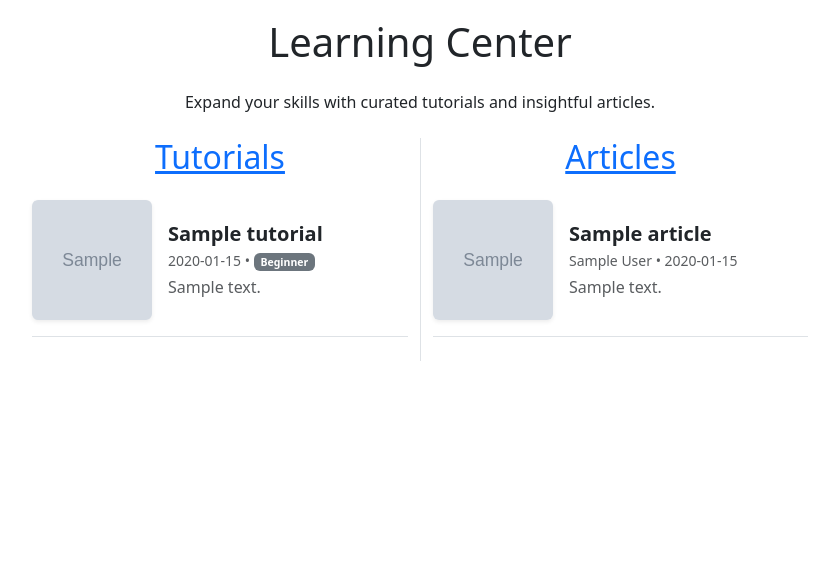
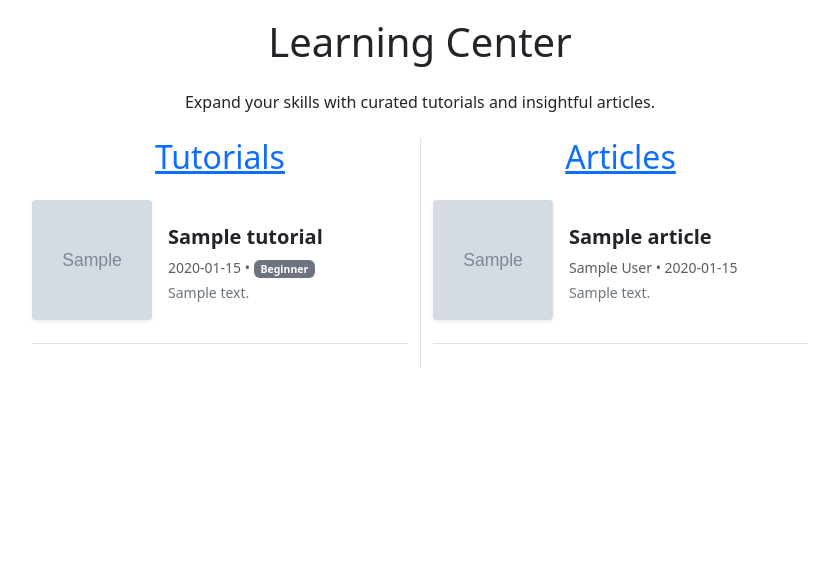
Before and after one commit to Galchov/uk-tech-insights, a Django app: page /learning/ in a window 1280 px wide. Shown: the part 137-721 px from the top of the page, without its empty margins (220-1059 px from the left). Run offline with Django 5.2, Linux system fonts and the light colour scheme; tables that the repository leaves empty hold one stand-in row (values such as "Sample post"); grey boxes marked "Sample" are stand-in pictures; some libraries are stand-ins or nearby versions.

Commit message:
:hammer: refactor: improve learning cards

```diff
--- /dev/null
+++ b/static/css/learning.css
@@ -0,0 +1,48 @@
+.card-equal {
+  height: 160px;
+  display: flex;
+  padding: 1rem 0;
+  border-bottom: 1px solid #dee2e6;
+}
+
+.card-equal .card-img {
+  width: 120px;
+  height: 120px;
+  flex-shrink: 0;
+  margin-right: 1rem;
+  display: flex;
+  align-items: center;
+  justify-content: center;
+}
+
+.card-equal .card-img img {
+  width: 100%;
+  height: 100%;
+  object-fit: cover;
+  border-radius: 0.25rem;
+  box-shadow: 0 .125rem .25rem rgba(0, 0, 0, 0.075);
+}
+
+.card-equal .card-body {
+  flex-grow: 1;
+  display: flex;
+  flex-direction: column;
+  justify-content: center;
+  overflow: hidden;
+}
+
+.card-equal .card-body h5 {
+  margin-bottom: 0.5rem;
+  font-weight: bold;
+}
+
+.card-equal .card-body p.summary {
+  margin-bottom: 0;
+  font-size: 0.875rem;
+  color: #6c757d;
+  display: -webkit-box;
+  -webkit-line-clamp: 3;
+  -webkit-box-orient: vertical;
+  overflow: hidden;
+  text-overflow: ellipsis;
+}
--- a/templates/common/base.html
+++ b/templates/common/base.html
@@ -6,6 +6,7 @@
     <meta name="viewport" content="width=device-width, initial-scale=1">
     <title>{% block title %}UK Tech Insights{% endblock %}</title>
     <link href="https://cdn.jsdelivr.net/npm/bootstrap@5.3.2/dist/css/bootstrap.min.css" rel="stylesheet">
+    <link rel="stylesheet" href="{% static 'css/learning.css' %}">
 </head>
 <body class="d-flex flex-column min-vh-100">
 
--- a/templates/learning/_article_card.html
+++ b/templates/learning/_article_card.html
@@ -1,40 +1,25 @@
-<div class="d-flex py-3 border-bottom">
+<div class="card-equal">
 
   {% if article.cover_image %}
-    <div class="flex-shrink-0 me-3 d-flex align-items-center" style="width: 120px; height: 120px;">
-      <img src="{{ article.cover_image.url }}"
-           alt="{{ article.title }}"
-           class="rounded shadow-sm"
-           style="width: 100%; height: 100%; object-fit: cover;">
+    <div class="card-img">
+      <img src="{{ article.cover_image.url }}" alt="{{ article.title }}">
     </div>
   {% endif %}
 
-  <div class="flex-grow-1 d-flex flex-column justify-content-center">
-
-    <h5 class="mb-1">
-      <a href="{{ article.get_absolute_url }}" class="text-decoration-none text-dark fw-bold">
+  <div class="card-body">
+    <h5>
+      <a href="{{ article.get_absolute_url }}" class="text-decoration-none text-dark">
         {{ article.title }}
       </a>
     </h5>
 
-    <p class="mb-1 text-muted small">
+    <p class="text-muted small mb-1">
       {% for author in article.authors.all %}
         {{ author.get_full_name|default:author.username }}{% if not forloop.last %}, {% endif %}
-      {% empty %}
-        Unknown
-      {% endfor %}
+      {% empty %}Unknown{% endfor %}
       • {{ article.created_at|date:"Y-m-d" }}
     </p>
 
-    <p class="mb-0 text-muted" style="
-      overflow: hidden;
-      text-overflow: ellipsis;
-      display: -webkit-box;
-      -webkit-line-clamp: 3;
-      -webkit-box-orient: vertical;
-      ">
-      {{ article.summary }}
-    </p>
-
+    <p class="summary">{{ article.summary }}</p>
   </div>
 </div>
--- a/templates/learning/_tutorial_card.html
+++ b/templates/learning/_tutorial_card.html
@@ -1,37 +1,23 @@
-<div class="d-flex py-3 border-bottom">
+<div class="card-equal">
 
   {% if tutorial.cover_image %}
-    <div class="flex-shrink-0 me-3 d-flex align-items-center" style="width: 120px; height: 120px;">
-      <img src="{{ tutorial.cover_image.url }}"
-           alt="{{ tutorial.title }}"
-           class="rounded shadow-sm"
-           style="width: 100%; height: 100%; object-fit: cover;">
+    <div class="card-img">
+      <img src="{{ tutorial.cover_image.url }}" alt="{{ tutorial.title }}">
     </div>
   {% endif %}
 
-  <div class="flex-grow-1 d-flex flex-column justify-content-center">
-
-    <h5 class="mb-1">
-      <a href="{{ tutorial.get_absolute_url }}" class="text-decoration-none text-dark fw-bold">
+  <div class="card-body">
+    <h5>
+      <a href="{{ tutorial.get_absolute_url }}" class="text-decoration-none text-dark">
         {{ tutorial.title }}
       </a>
     </h5>
 
-    <p class="mb-1 text-muted small">
-      {{ tutorial.created_at|date:"Y-m-d" }}
-      •
+    <p class="text-muted small mb-1">
+      {{ tutorial.created_at|date:"Y-m-d" }} •
       <span class="badge bg-secondary">{{ tutorial.get_difficulty_display }}</span>
     </p>
 
-    <p class="mb-0 text-muted" style="
-      overflow: hidden;
-      text-overflow: ellipsis;
-      display: -webkit-box;
-      -webkit-line-clamp: 3; /* number of lines to show before cutting */
-      -webkit-box-orient: vertical;
-      ">
-      {{ tutorial.summary }}
-    </p>
-
+    <p class="summary">{{ tutorial.summary }}</p>
   </div>
 </div>
```
